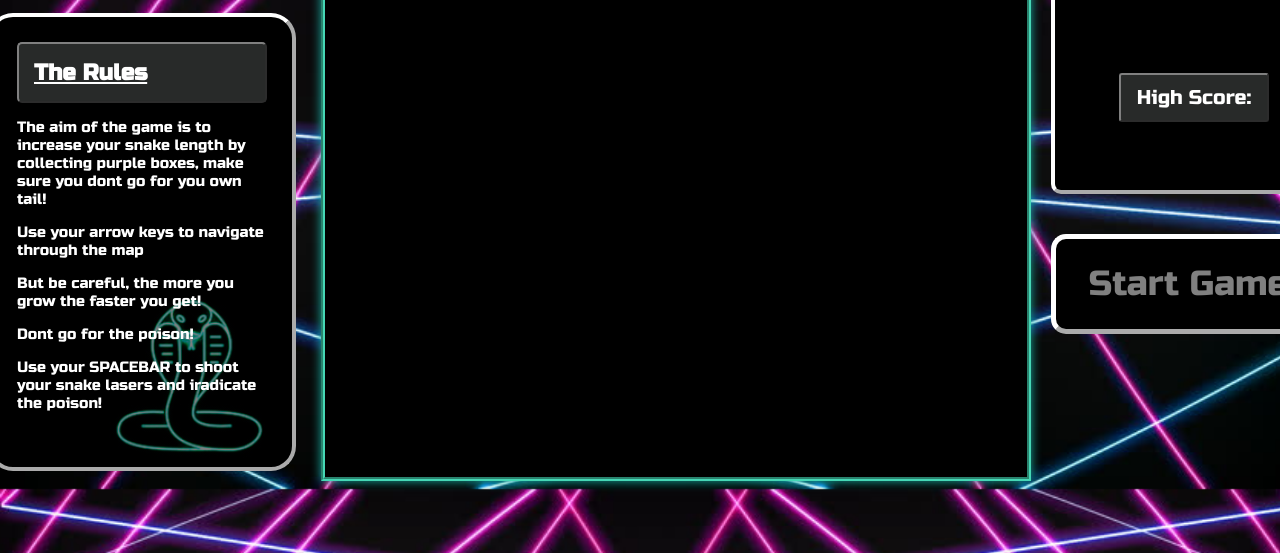
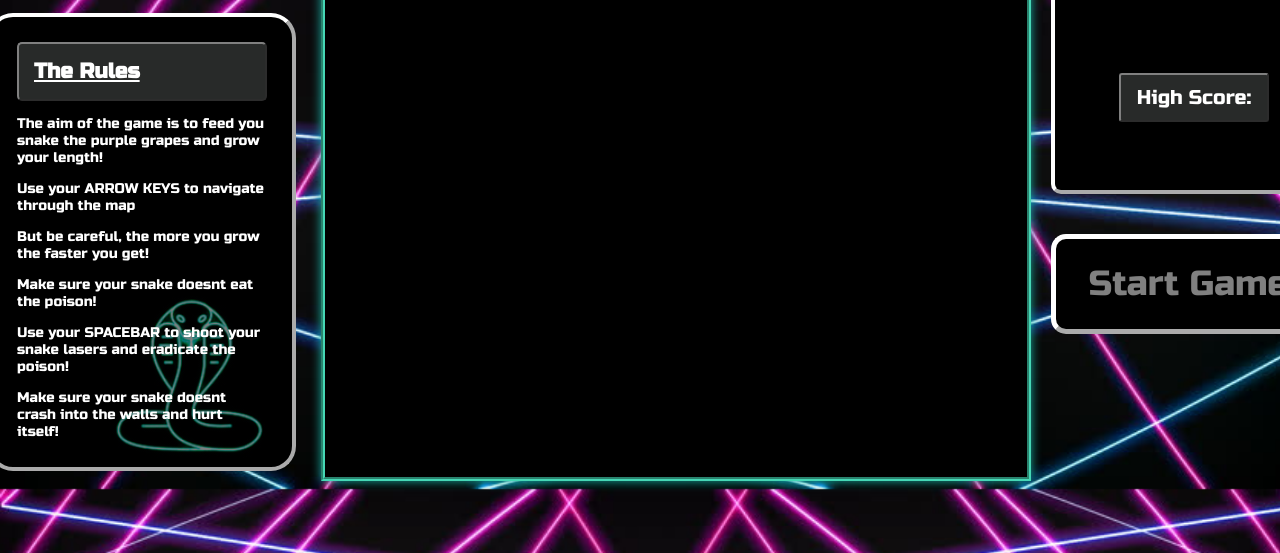
Before and after one commit to kimbertham/LASER_SNAKE-PROJECT, a plain HTML site: page index.html in a window 1280 px wide. Shown: the part 247-800 px from the top of the page. Drawn offline with Linux system fonts and the light colour scheme.

Commit message:
dead screen background

```diff
--- a/index.html
+++ b/index.html
@@ -16,12 +16,12 @@
 
 <div class='instructions'>
 <h2><u>The Rules</u></h2>
-<p>The aim of the game is to increase your snake length by collecting purple boxes, make sure you
-  dont go for you own tail!</p>
-  <p> Use your arrow keys to navigate through the map</p>
+<p>The aim of the game is to feed you snake the purple grapes and grow your length!</p>
+  <p> Use your ARROW KEYS to navigate through the map</p>
   <p> But be careful, the more you grow the faster you get! </p>
-  <p> Dont go for the poison! </p>
-  <p> Use your SPACEBAR to shoot your snake lasers and iradicate the poison!</p>
+  <p> Make sure your snake doesnt eat the poison! </p>
+  <p> Use your SPACEBAR to shoot your snake lasers and eradicate the poison!</p>
+  <p> Make sure your snake doesnt crash into the walls and hurt itself!</p>
 </div>
 </div>
 
--- a/styles/main.css
+++ b/styles/main.css
@@ -4,9 +4,7 @@ body {
   align-items: center;
   background-image: url('../assets/imgs/1.jpg');
   background-size: cover;
-
 }
-
 
 .grid-container {
   display: flex;
@@ -16,10 +14,6 @@ body {
   border: 4px groove #45d7b5;
   box-shadow: 0 0 10px 0 rgba(25, 186, 175, 0.9);
   margin: 10px 0 0 0 ;
-
-
-
-
 }
 
 .grid {
@@ -32,32 +26,26 @@ body {
   border: 1px solid black
 }
 
-
 #snake-head {
     background-image: url('../assets/imgs/snake\ blue.jpg');
     background-size: contain;
   }
 
   #snake-food {
-background-image: url('../assets/imgs/fruit.jpg');
-   background-size:cover;
-
-
+  background-image: url('../assets/imgs/fruit.jpg');
+  background-size:cover;
     }
 
 
 
   #dead-screen {
-    /* background-image:linear-gradient( rgba(0, 0, 0, 0.5),
-    rgba(0, 0, 0, 0.5) ),url('../assets/imgs/Untitled-1.jpg');
-    background-size: contain; */
-      /* background:rgba(0,0,0,0.3); */
-
+    background-image: linear-gradient( rgba(0, 0, 0, 0.5),
+    rgba(0, 0, 0, 0.8)), url('../assets/imgs/gameOver.jpg');
+    background-size: contain;
+    background-position: center;
       height: 700px;
       width: 700px;
       border: 2px solid grey;
-
-
   }
 
   .dead-button {
@@ -74,8 +62,6 @@ background-image: url('../assets/imgs/fruit.jpg');
   }
 
   #laser {
-    /* background-color: orange;
-    border: 1px solid darkorange; */
     background-image: url('../assets/imgs/laser.jpg');
     background-size: contain;
 
@@ -85,8 +71,6 @@ background-image: url('../assets/imgs/fruit.jpg');
     background-image: url('../assets/imgs/Untitled-3.jpg');
     background-size: contain;
     background-color:pink;
-    /* border: 1px solid pink; */
-
   }
 
   .grid div {
@@ -110,7 +94,7 @@ background-size: contain;
 .instructions {
   border: 2px solid black;
   font-family: 'Russo One', sans-serif;
-  font-size: 15px;
+  font-size: 14px;
   margin: 25px 25px 0 45px ;
   width: 250px;
   height: 400px;
```
Also changed, not shown: assets/imgs/gameOver.jpg (added).
